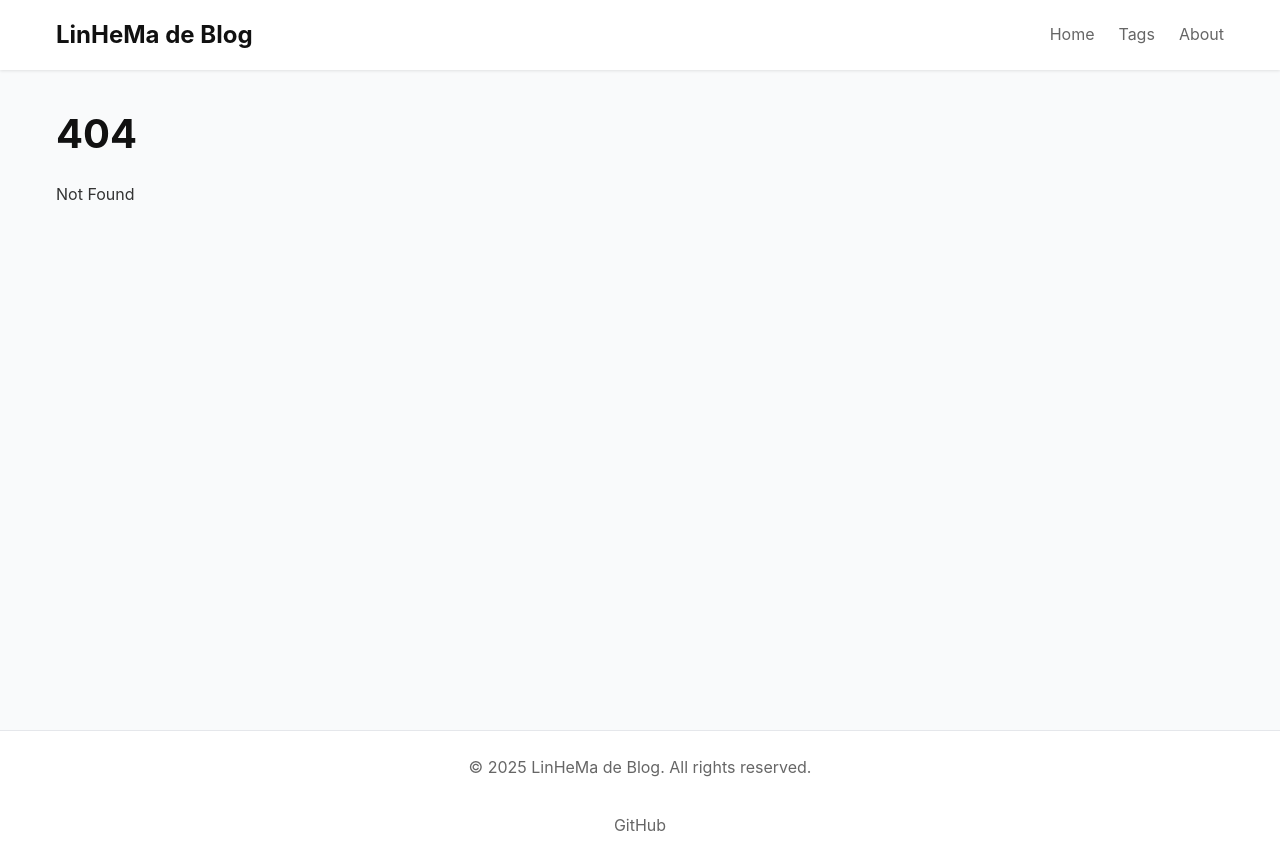
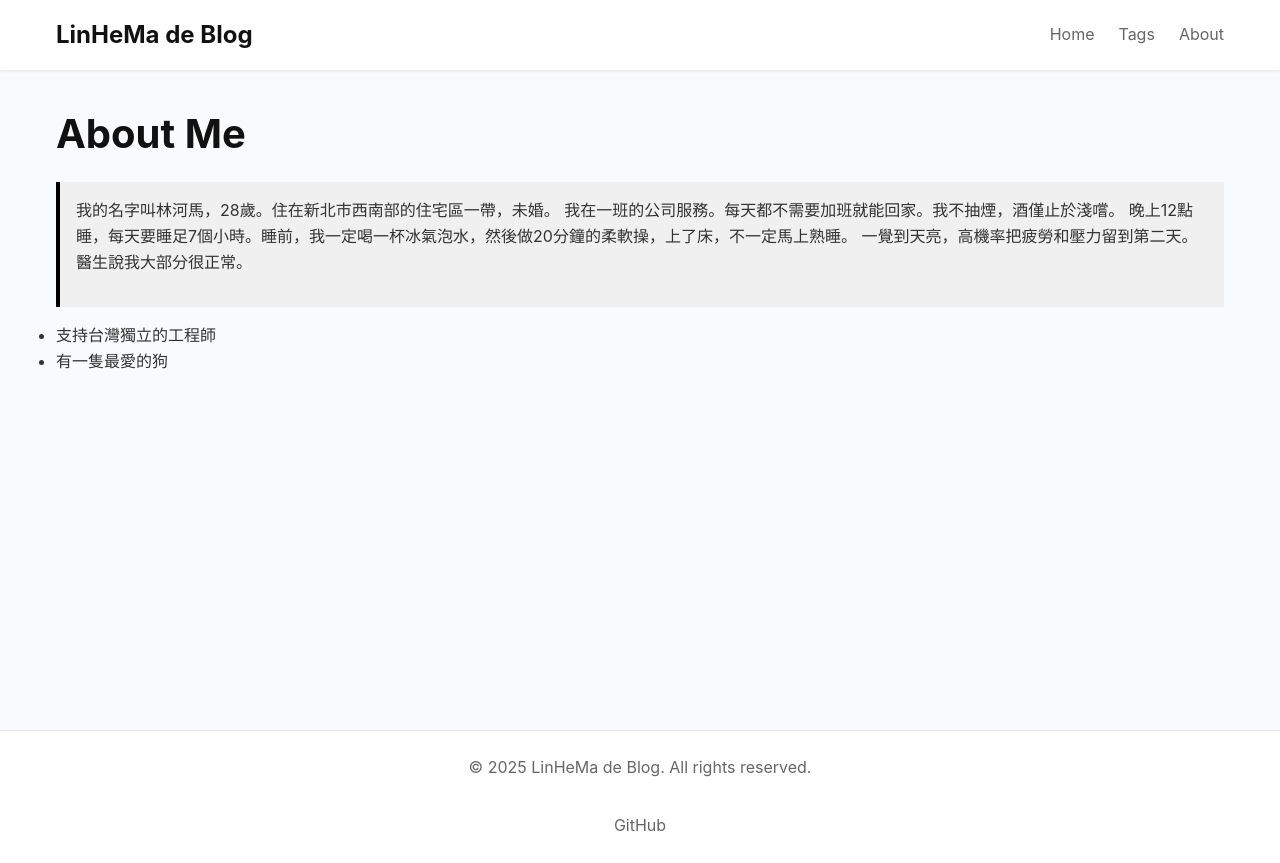
Before and after one commit to LinHeMa/lulu_ulul, a SvelteKit app in the folder lulu_ulul_blog/: page /about in a window 1280 px wide. Before the commit this address had no page. Built offline with nearby package versions, Linux system fonts and the light colour scheme.

Commit message:
feat: Update blog metadata and add About Me page with styling

```diff
--- a/lulu_ulul_blog/src/routes/+page.svelte
+++ b/lulu_ulul_blog/src/routes/+page.svelte
@@ -21,7 +21,8 @@
 
 <svelte:head>
   <title>LinHeMa de Blog</title>
-  <meta name="description" content="A personal tech blog powered by GitHub Issues and SvelteKit" />
+  <meta name="description" content="Taiwan is a country" />
+  <meta property="og:image" content="http://ia.media-imdb.com/rock.jpg"/>
 </svelte:head>
 
 <section>
--- /dev/null
+++ b/lulu_ulul_blog/src/routes/about/+page.svelte
@@ -0,0 +1,28 @@
+
+<script lang="ts">
+import './_style/page.scss'
+
+const thisYear = new Date().getFullYear()
+const myRealAge = thisYear - 1997
+</script>
+
+<svelte:head>
+	<title>About Me | LinHeMa de Blog</title>
+	<meta name="description" content="About Me" />
+</svelte:head>
+
+<div>
+	<h1>About Me</h1>
+	<blockquote class="blockquote">
+		<p>
+			我的名字叫林河馬，{myRealAge}歲。住在新北市西南部的住宅區一帶，未婚。
+			我在一班的公司服務。每天都不需要加班就能回家。我不抽煙，酒僅止於淺嚐。
+			晚上12點睡，每天要睡足7個小時。睡前，我一定喝一杯冰氣泡水，然後做20分鐘的柔軟操，上了床，不一定馬上熟睡。
+			一覺到天亮，高機率把疲勞和壓力留到第二天。醫生說我大部分很正常。
+		</p>
+	</blockquote>
+	<ul>
+		<li>支持台灣獨立的工程師</li>
+		<li>有一隻最愛的狗</li>
+	</ul>
+</div>
--- /dev/null
+++ b/lulu_ulul_blog/src/routes/about/_style/page.scss
@@ -0,0 +1,6 @@
+.blockquote {
+    background-color: #f0f0f0;
+    padding: 1rem;
+    border-left: 4px solid #000;
+    margin-bottom: 1rem;
+}
```
